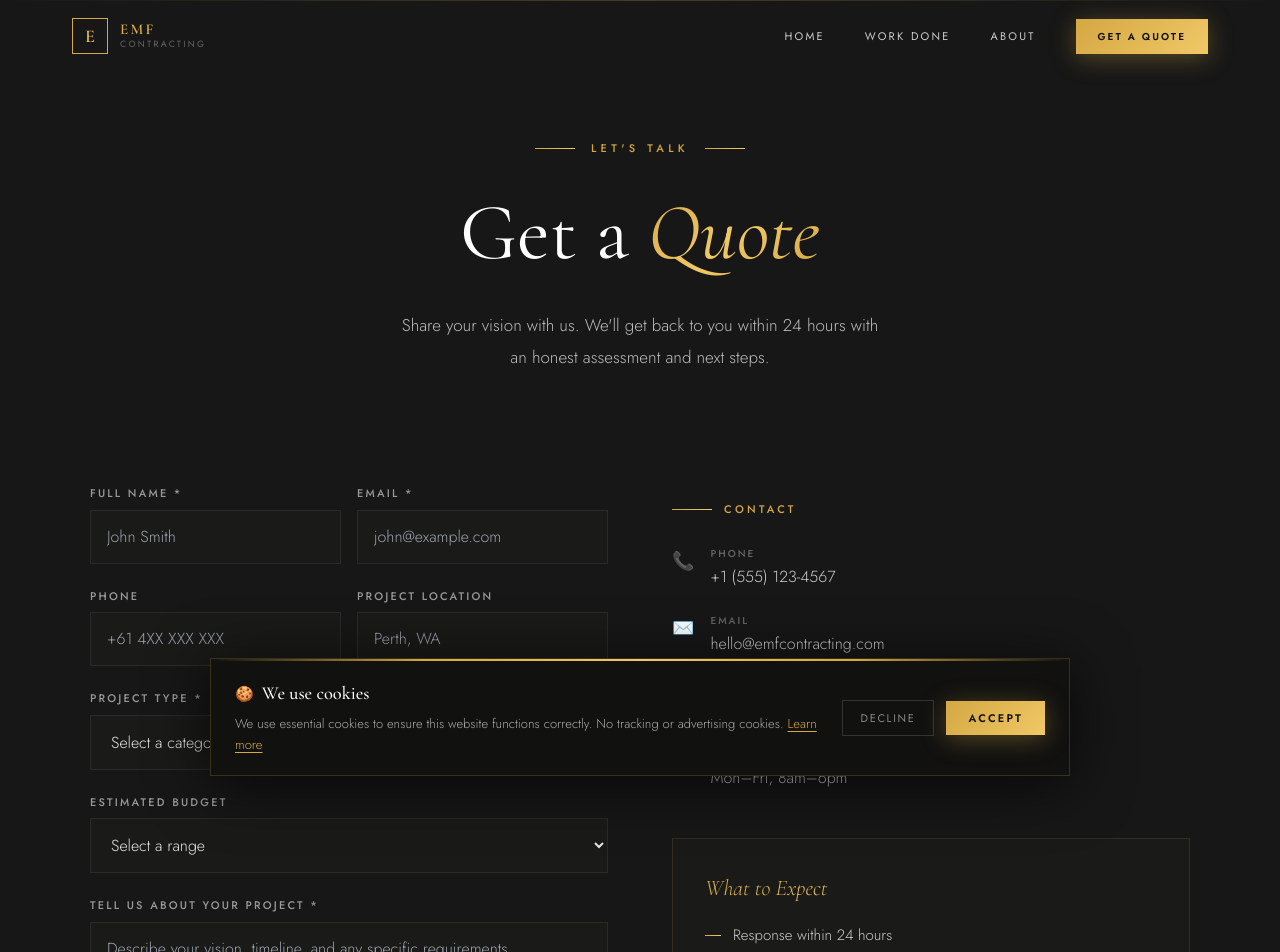
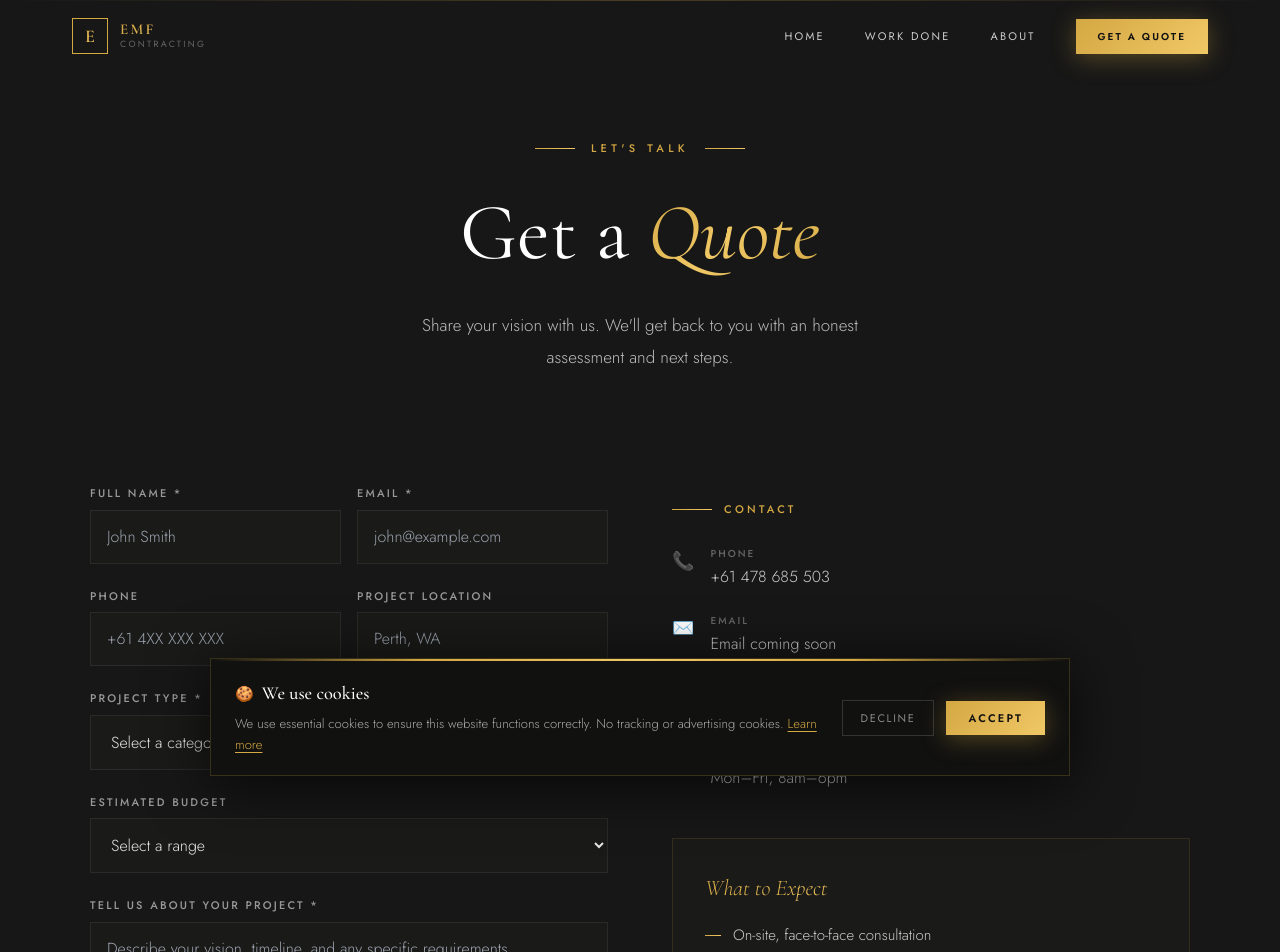
Before and after one commit to taavi34/emf-constructions, a Next.js app: page /quote in a window 1280 px wide. Shown: the top 952 px of the page. Built offline with nearby package versions, Linux system fonts and the light colour scheme.

Commit message:
Update contact information and consultation details

```diff
--- a/src/app/quote/page.tsx
+++ b/src/app/quote/page.tsx
@@ -46,7 +46,7 @@ export default function QuotePage() {
           Get a <span className="gold-text" style={{ fontStyle: 'italic' }}>Quote</span>
         </h1>
         <p style={{ fontFamily: 'var(--font-jost)', color: '#bbb', fontSize: '17px', lineHeight: '1.9', fontWeight: '300', maxWidth: '480px', margin: '0 auto' }}>
-          Share your vision with us. We'll get back to you within 24 hours with an honest assessment and next steps.
+          Share your vision with us. We'll get back to you with an honest assessment and next steps.
         </p>
       </section>
 
@@ -59,7 +59,7 @@ export default function QuotePage() {
                 <div className="gold-text" style={{ fontFamily: 'var(--font-cormorant)', fontSize: '3rem', marginBottom: '1rem' }}>✦</div>
                 <h3 style={{ fontFamily: 'var(--font-cormorant)', fontSize: '2rem', color: '#fff', marginBottom: '1rem', fontWeight: '400' }}>Thank You</h3>
                 <p style={{ fontFamily: 'var(--font-jost)', color: '#bbb', fontSize: '16px', lineHeight: '1.8', fontWeight: '300' }}>
-                  Your enquiry has been received. A member of our team will be in touch within 24 hours.
+                  Thanks for reaching out — we've received your request and will be in touch soon.
                 </p>
               </div>
             ) : (
@@ -133,9 +133,9 @@ export default function QuotePage() {
                 <span style={{ fontFamily: 'var(--font-jost)', color: '#D4A843', fontSize: '11px', letterSpacing: '0.3em', textTransform: 'uppercase', fontWeight: '500' }}>Contact</span>
               </div>
               {[
-                { icon: '📞', label: 'Phone', value: '+1 (555) 123-4567' },
-                { icon: '✉️', label: 'Email', value: 'hello@emfcontracting.com' },
-                { icon: '📍', label: 'Address', value: '1240 Oak Avenue, Suite 300' },
+                { icon: '📞', label: 'Phone', value: '+61 478 685 503' },
+                { icon: '✉️', label: 'Email', value: 'Email coming soon' },
+                { icon: '📍', label: 'Address', value: 'Perth, Western Australia — City & Rural' },
                 { icon: '🕐', label: 'Hours', value: 'Mon–Fri, 8am–6pm' },
               ].map((item, i) => (
                 <div key={i} style={{ display: 'flex', gap: '1rem', marginBottom: '1.5rem', alignItems: 'flex-start' }}>
@@ -150,7 +150,7 @@ export default function QuotePage() {
 
             <div style={{ padding: '2rem', border: '1px solid #D4A84322', background: '#1a1a18' }}>
               <div className="gold-text" style={{ fontFamily: 'var(--font-cormorant)', fontSize: '1.4rem', fontStyle: 'italic', marginBottom: '1.2rem' }}>What to Expect</div>
-              {['Response within 24 hours', 'Free initial consultation', 'Detailed project assessment', 'No obligation quote'].map((item, i) => (
+              {['On-site, face-to-face consultation', 'Free initial consultation', 'Detailed project assessment', 'No obligation quote'].map((item, i) => (
                 <div key={i} style={{ display: 'flex', gap: '12px', marginBottom: '0.8rem', alignItems: 'center' }}>
                   <span style={{ display: 'block', width: '16px', height: '1px', background: 'linear-gradient(to right, #D4A843, #F0C866)', flexShrink: 0 }} />
                   <span style={{ fontFamily: 'var(--font-jost)', color: '#ccc', fontSize: '15px', fontWeight: '300' }}>{item}</span>
```
